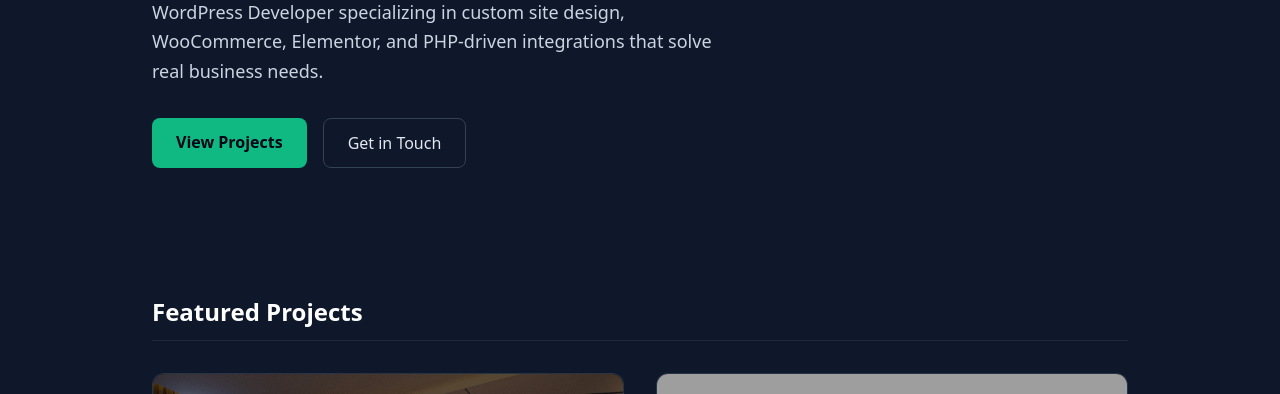
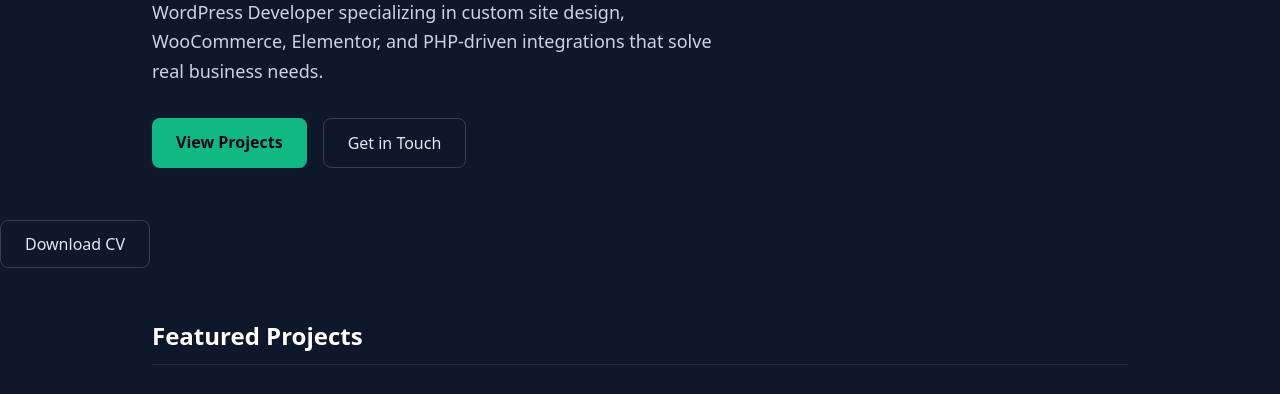
Before and after one commit to kirubelkidanu/kirubelkidanu.github.io, a plain HTML site: page index.html in a window 1280 px wide. Shown: the part 330-724 px from the top of the page. Drawn offline with nearby package versions, Linux system fonts and the light colour scheme; grey boxes are pictures that could not be loaded.

Commit message:
Update index.html

```diff
--- a/index.html
+++ b/index.html
@@ -31,7 +31,7 @@
       <a href="mailto:kirubelkidanu25@gmail.com" class="border border-slate-700 hover:border-emerald-400 text-slate-200 px-6 py-3 rounded-lg transition">Get in Touch</a>
     </div>
   </section>
-
+<a href="resume.pdf" download class="border border-slate-700 hover:border-emerald-400 text-slate-200 px-6 py-3 rounded-lg transition">Download CV</a>
   <!-- Projects -->
   <section id="projects" class="max-w-5xl mx-auto px-6 py-16">
     <h3 class="text-2xl font-bold text-white mb-8 border-b border-slate-800 pb-3">Featured Projects</h3>
```
